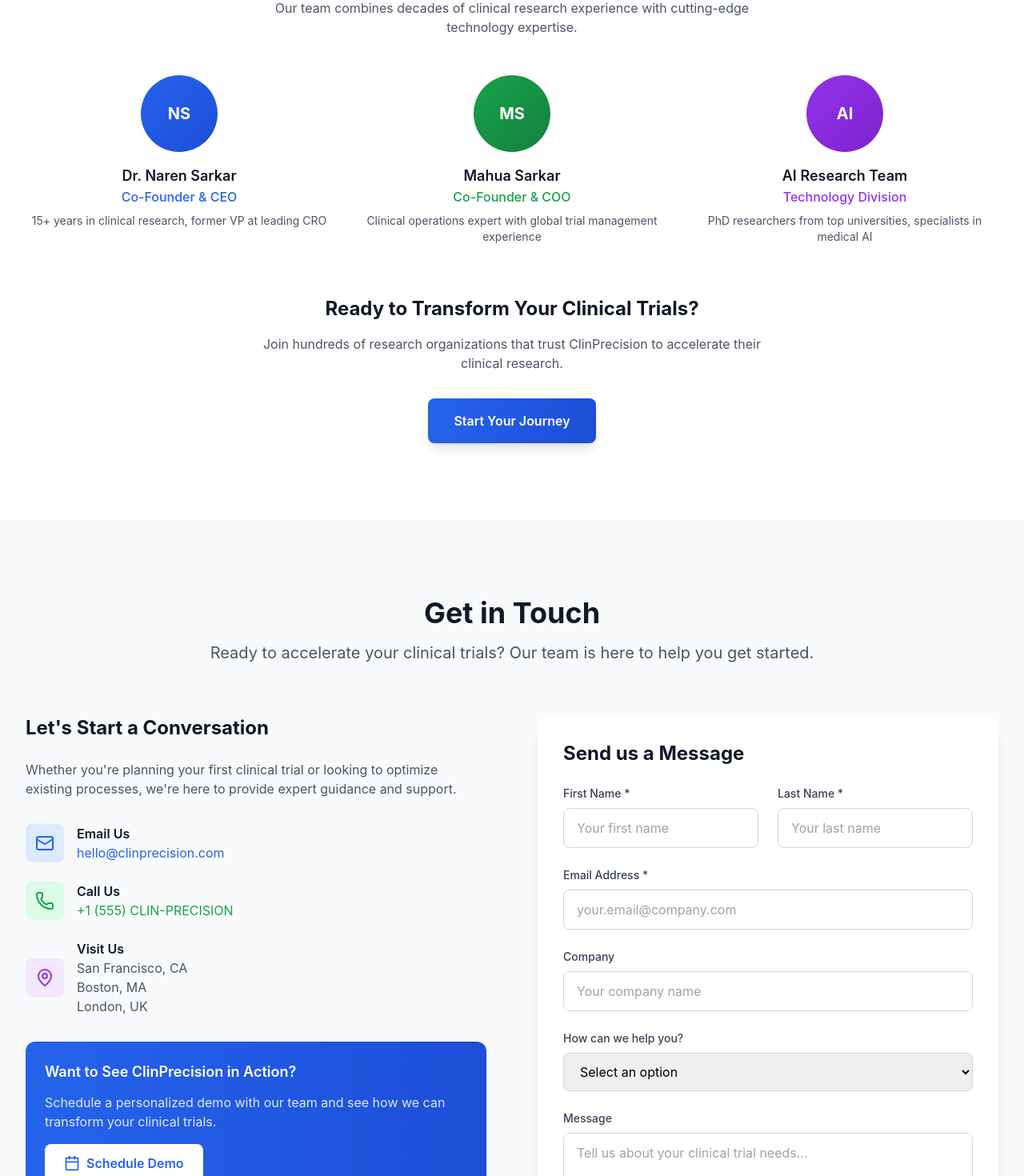
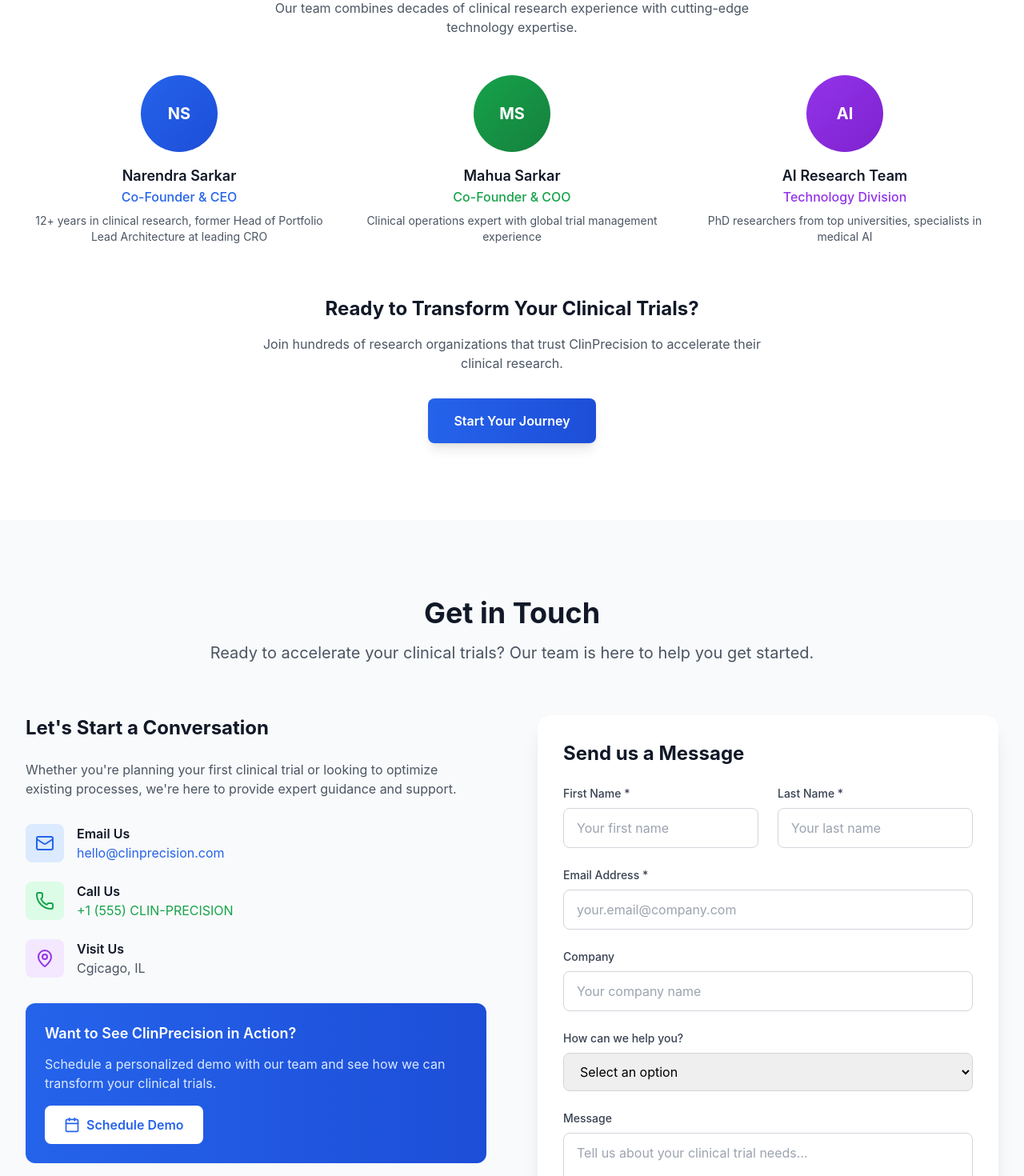
Before and after one commit to sarkarn/clinprecision, a React (Create React App) app in the folder frontend/clinprecision/: page /login in a window 1280 px wide. Shown: the part 4291-5761 px from the top of the page at 80% size. Built offline with nearby package versions, Linux system fonts and the light colour scheme.

Commit message:
Final commit in this branch

```diff
--- a/frontend/clinprecision/src/components/login/Login.jsx
+++ b/frontend/clinprecision/src/components/login/Login.jsx
@@ -697,10 +697,10 @@
                                 <div className="w-24 h-24 bg-gradient-to-br from-blue-600 to-blue-700 rounded-full flex items-center justify-center mx-auto mb-4">
                                     <span className="text-white text-xl font-bold">NS</span>
                                 </div>
-                                <h4 className="text-lg font-semibold text-gray-900">Dr. Naren Sarkar</h4>
+                                <h4 className="text-lg font-semibold text-gray-900">Narendra Sarkar</h4>
                                 <p className="text-blue-600 font-medium">Co-Founder & CEO</p>
                                 <p className="text-gray-600 text-sm mt-2">
-                                    15+ years in clinical research, former VP at leading CRO
+                                    12+ years in clinical research, former Head of Portfolio Lead Architecture at leading CRO
                                 </p>
                             </div>
 
@@ -804,9 +804,7 @@
                                     <div>
                                         <h4 className="font-semibold text-gray-900">Visit Us</h4>
                                         <p className="text-gray-600">
-                                            San Francisco, CA<br />
-                                            Boston, MA<br />
-                                            London, UK
+                                            Cgicago, IL<br />
                                         </p>
                                     </div>
                                 </div>
```
